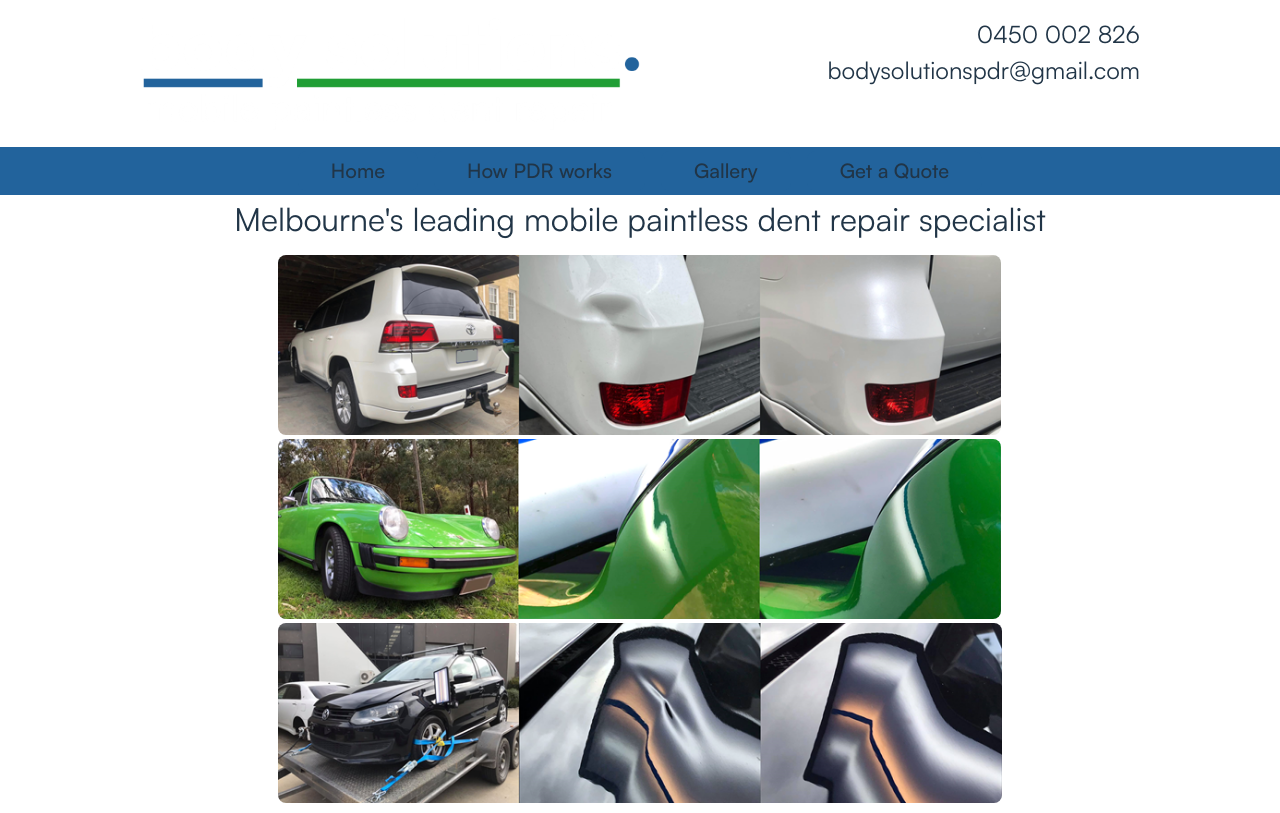
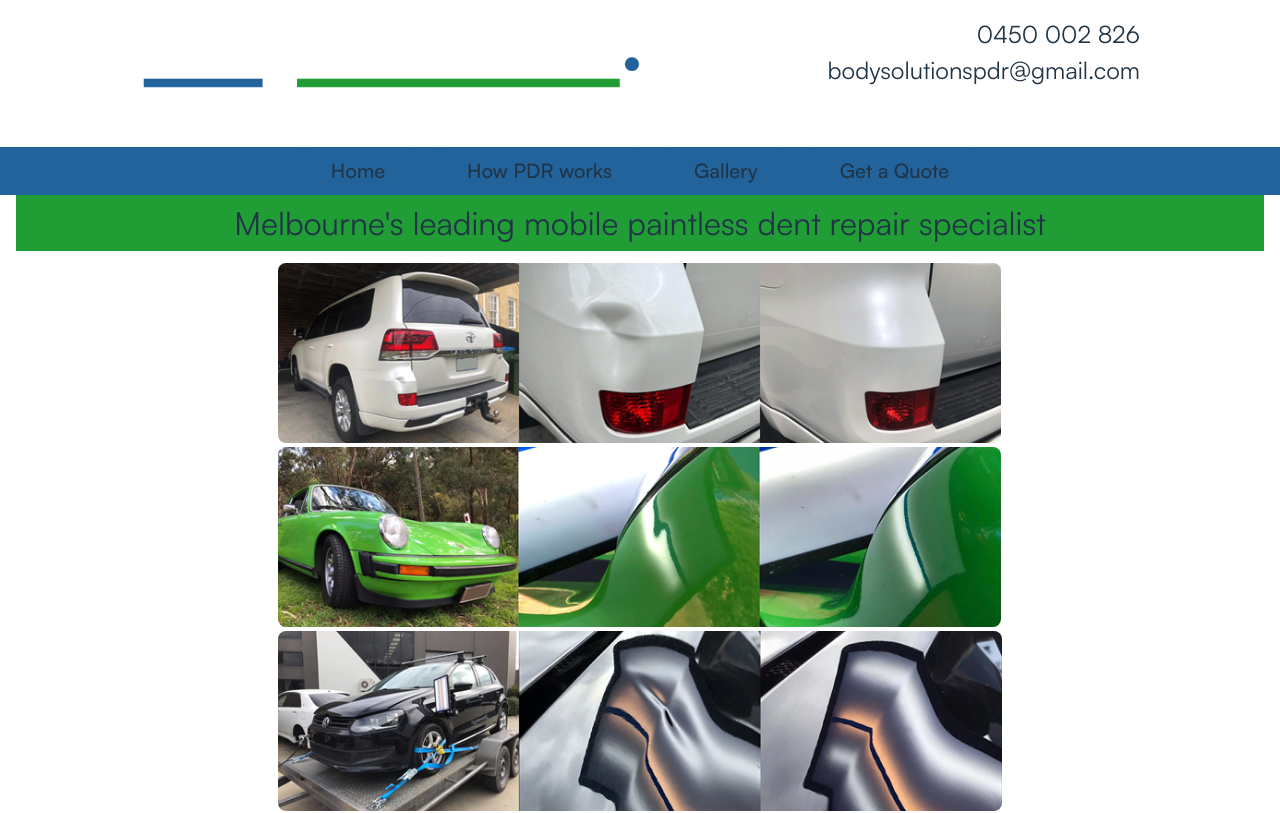
Before and after one commit to NeggFriedRice/body-solutions-pdr, a React (Vite) app: page / in a window 1280 px wide. Shown: the top 813 px of the page. Built offline with nearby package versions, Linux system fonts and the light colour scheme; the HTML template or start-up script is replaced by a standard one.

Commit message:
Add colour to tagline

```diff
--- a/src/components/Navbar.jsx
+++ b/src/components/Navbar.jsx
@@ -22,7 +22,7 @@ export default function Navbar() {
             </Link>
         </ul>
     </div>
-    <div className="flex justify-center mx-4">
+    <div className="flex justify-center mx-4 bg-setGreen py-1">
         <p className="max-xs:text-[1.25rem] xs:text-[1.5rem] lg:text-[2rem] text-center">Melbourne's leading mobile paintless dent repair specialist</p>
     </div>
     </>
```
